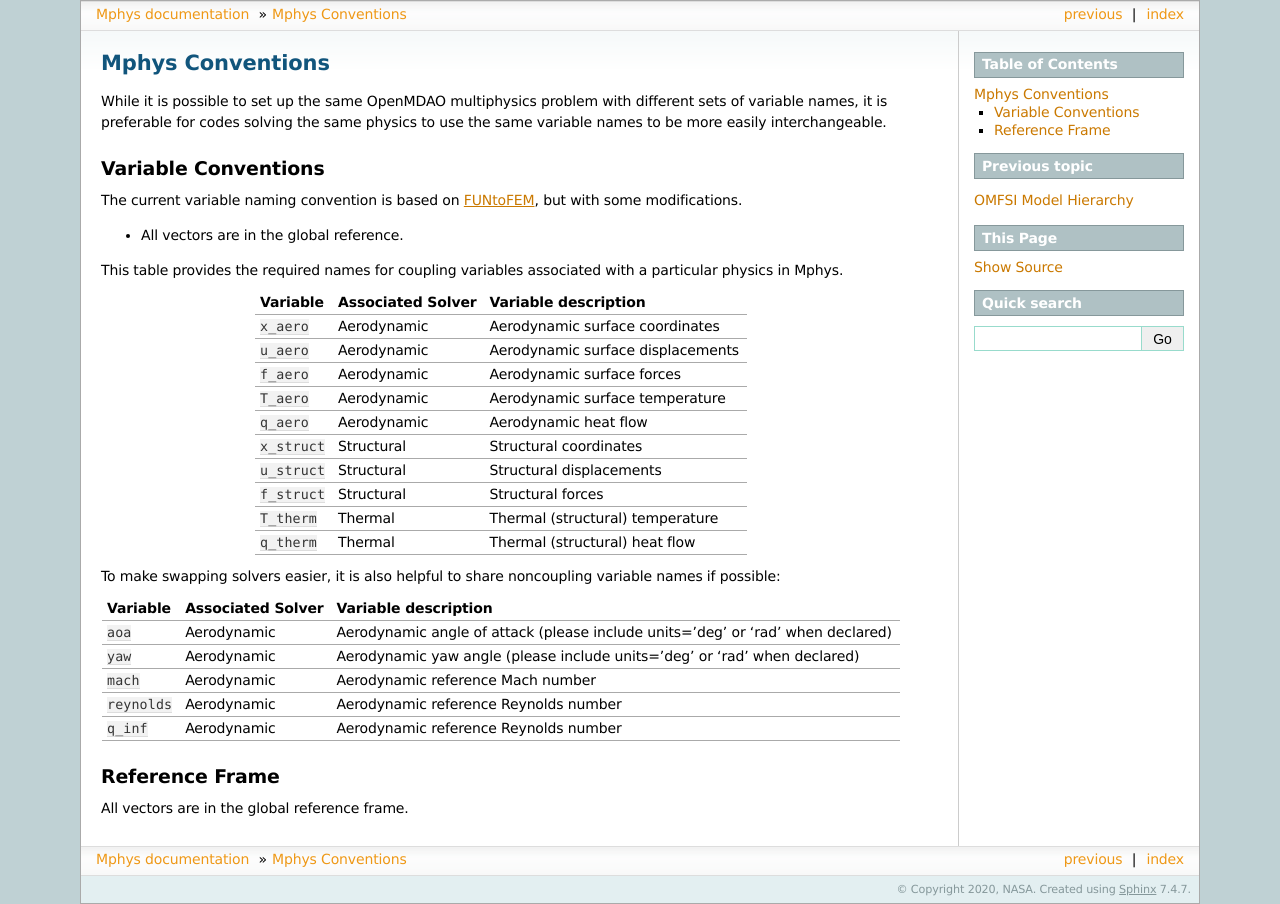
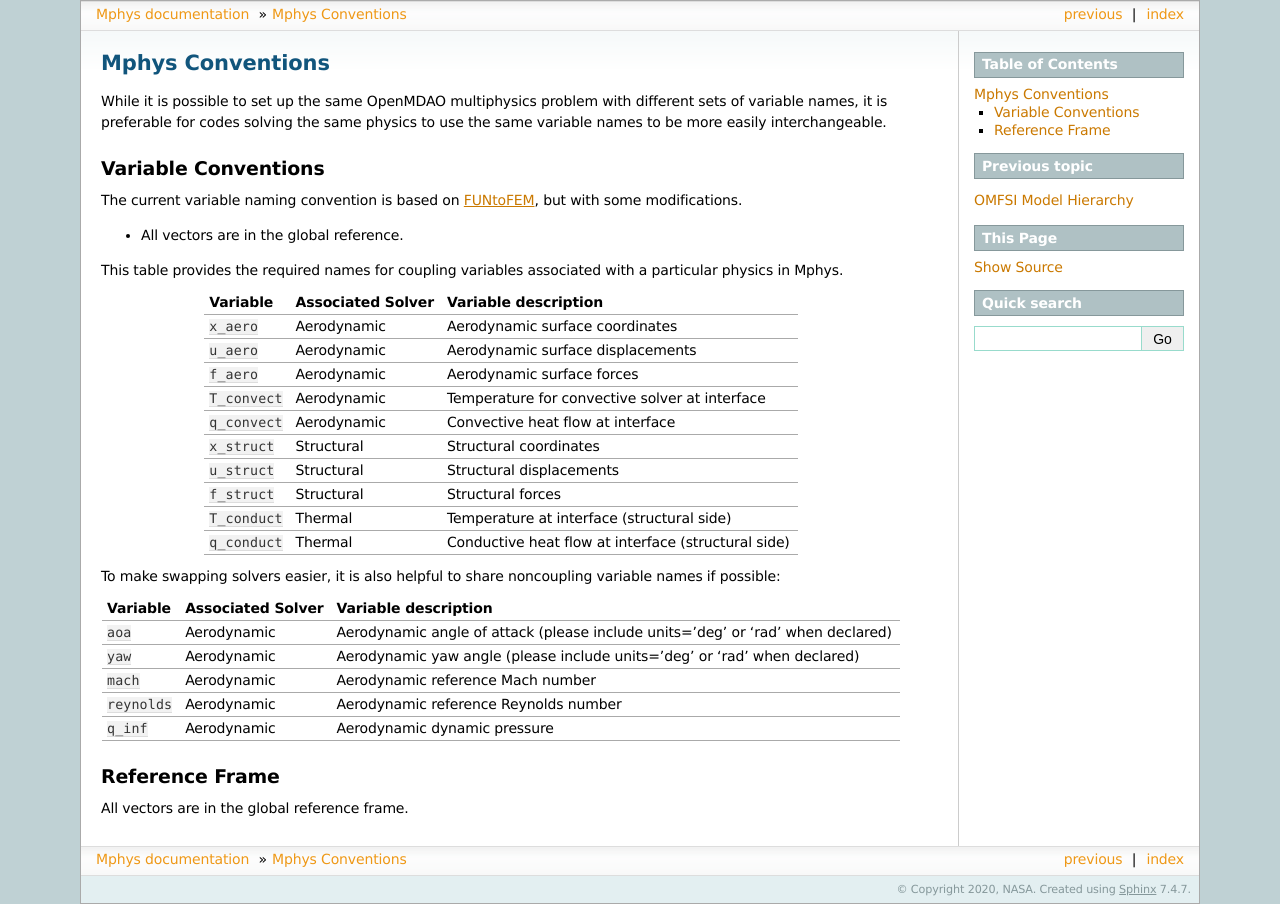
Before and after one commit to OpenMDAO/mphys, a Sphinx documentation site: the page built from docs/source/developers/naming_conventions.rst, in a window 1280 px wide. Built offline with Sphinx 7.4.7, drawn with Linux system fonts in a browser that asks for light colours; pages that are not in the unit, such as notebooks, are missing from menus.

Commit message:
Update thermal variable names

```diff
--- a/docs/source/developers/naming_conventions.rst
+++ b/docs/source/developers/naming_conventions.rst
@@ -22,9 +22,9 @@
 +----------------------+-------------------+-------------------------------------------------------------------------------+
 | :code:`f_aero`       | Aerodynamic       |  Aerodynamic surface forces                                                   |
 +----------------------+-------------------+-------------------------------------------------------------------------------+
-| :code:`T_aero`       | Aerodynamic       |  Aerodynamic surface temperature                                              |
+| :code:`T_convect`    | Aerodynamic       |  Temperature for convective solver at interface                               |
 +----------------------+-------------------+-------------------------------------------------------------------------------+
-| :code:`q_aero`       | Aerodynamic       |  Aerodynamic heat flow                                                        |
+| :code:`q_convect`    | Aerodynamic       |  Convective heat flow at interface                                            |
 +----------------------+-------------------+-------------------------------------------------------------------------------+
 | :code:`x_struct`     | Structural        |  Structural coordinates                                                       |
 +----------------------+-------------------+-------------------------------------------------------------------------------+
@@ -32,9 +32,9 @@
 +----------------------+-------------------+-------------------------------------------------------------------------------+
 | :code:`f_struct`     | Structural        |  Structural forces                                                            |
 +----------------------+-------------------+-------------------------------------------------------------------------------+
-| :code:`T_therm`      | Thermal           |  Thermal (structural) temperature                                             |
+| :code:`T_conduct`    | Thermal           |  Temperature at interface (structural side)                                   |
 +----------------------+-------------------+-------------------------------------------------------------------------------+
-| :code:`q_therm`      | Thermal           |  Thermal (structural) heat flow                                               |
+| :code:`q_conduct`    | Thermal           |  Conductive heat flow at interface (structural side)                          |
 +----------------------+-------------------+-------------------------------------------------------------------------------+
 
 To make swapping solvers easier, it is also helpful to share noncoupling variable names if possible:
@@ -50,7 +50,7 @@
 +----------------------+-------------------+---------------------------------------------------------------------------------+
 | :code:`reynolds`     | Aerodynamic       |  Aerodynamic reference Reynolds number                                          |
 +----------------------+-------------------+---------------------------------------------------------------------------------+
-| :code:`q_inf`        | Aerodynamic       |  Aerodynamic reference Reynolds number                                          |
+| :code:`q_inf`        | Aerodynamic       |  Aerodynamic dynamic pressure                                                   |
 +----------------------+-------------------+---------------------------------------------------------------------------------+
 
 ===============
```
